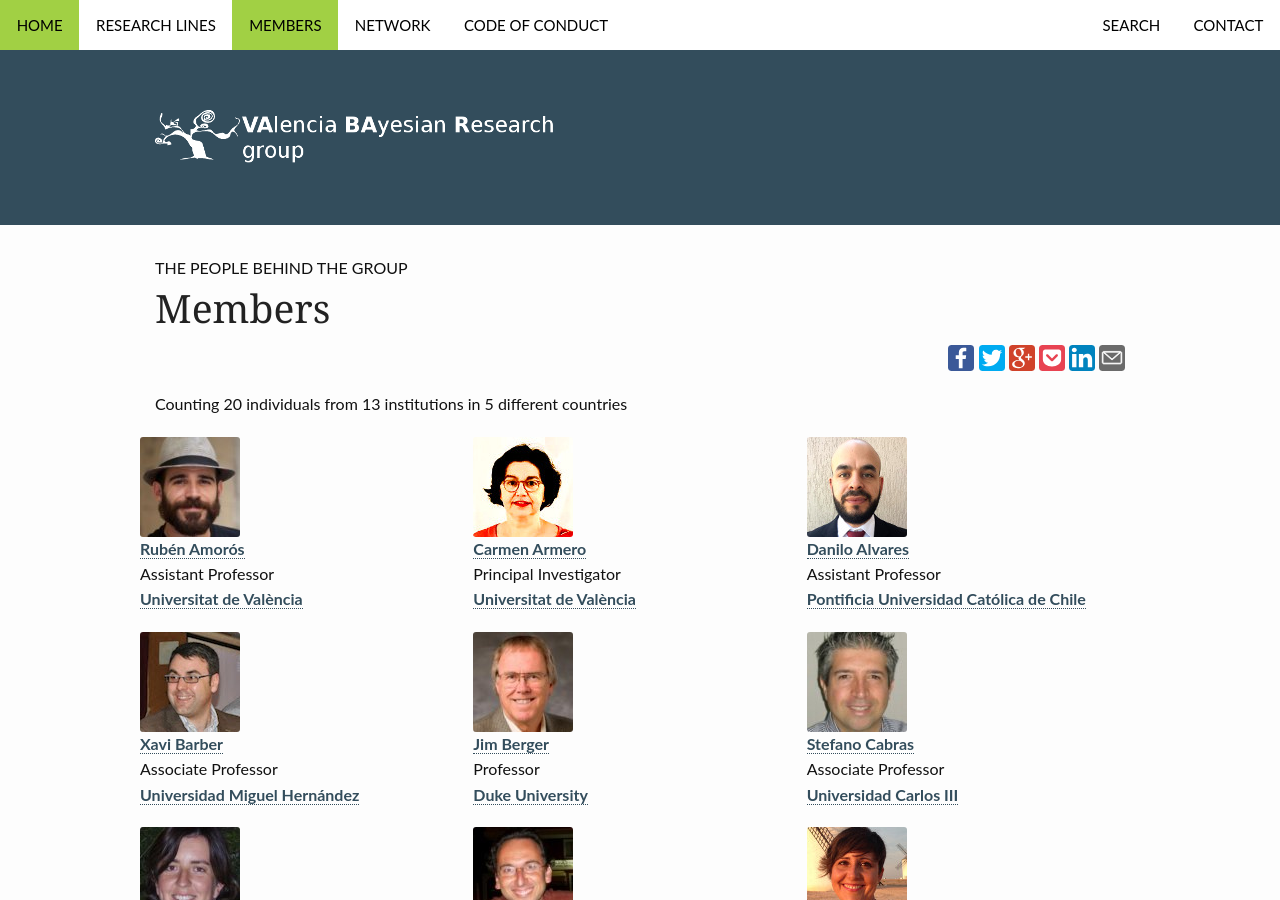
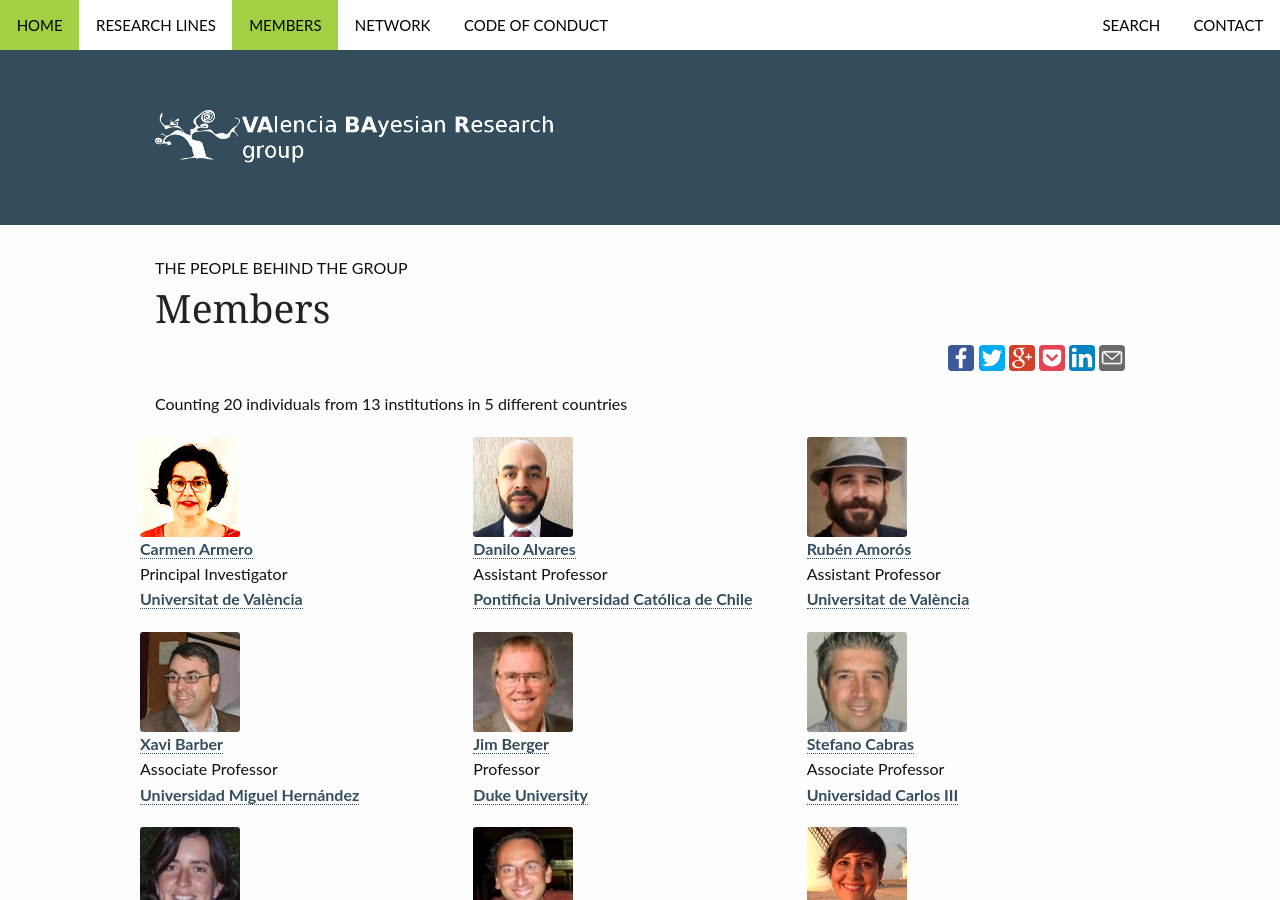
Before and after one commit to VABAR/VABAR.github.io, a Jekyll site: the page built from pages/members.md, in a window 1280 px wide and 900 px high. Built offline with Jekyll 4.4.1, drawn with Linux system fonts in a browser that asks for light colours; some of the changed lines change nothing that is shown.

Commit message:
Update order of members

```diff
--- a/_data/members.yml
+++ b/_data/members.yml
@@ -1,15 +1,9 @@
 ## Member details
 ## (sorted by alphabetic order of surname)
+## (except for C Armero who goes first)
 ##
 ## images are stored in /images/members
 
-
-- name: Rubén Amorós
-  affiliation: uveg
-  position: Assistant Professor
-  email: ruben.amoros@uv.es
-  url: https://es.linkedin.com/in/rub%C3%A9n-amor%C3%B3s-salvador-31219071
-  img: ruben.jpg
 
 - name: Carmen Armero
   affiliation: uveg
@@ -24,6 +18,13 @@
   email: dalvares@mat.uc.cl
   url: https://sites.google.com/site/daniloalvares/
   img: dalvares.jpeg
+
+- name: Rubén Amorós
+  affiliation: uveg
+  position: Assistant Professor
+  email: ruben.amoros@uv.es
+  url: https://es.linkedin.com/in/rub%C3%A9n-amor%C3%B3s-salvador-31219071
+  img: ruben.jpg
 
 - name: Xavi Barber
   affiliation: umh
```
